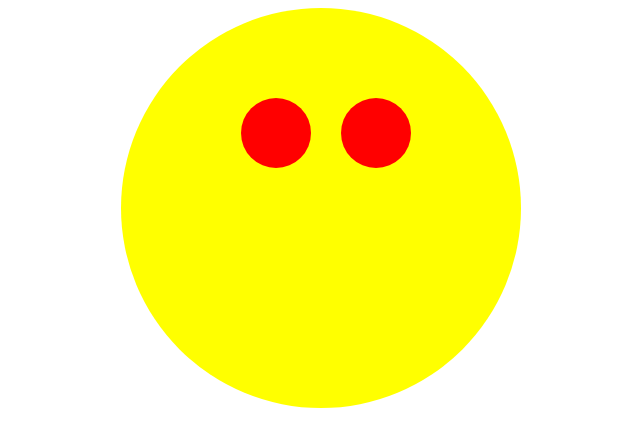
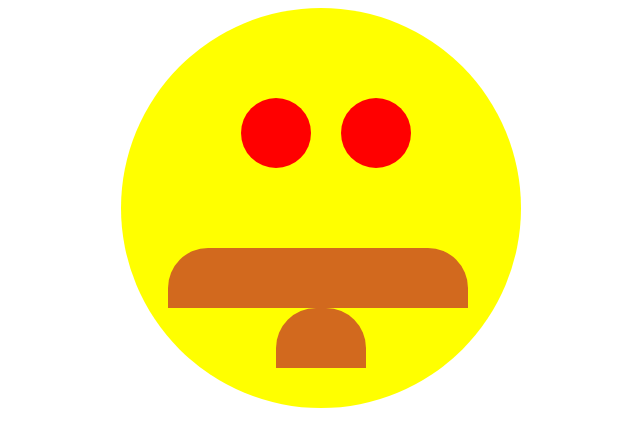
Before and after one commit to Afnan9565/Smiley, a plain HTML site: page index.html in a window 1280 px wide. Shown: the whole page, without its empty margins (319-959 px from the left). Drawn offline with Linux system fonts and the light colour scheme.

Commit message:
Mustache part completed

```diff
--- a/index.html
+++ b/index.html
@@ -14,6 +14,8 @@
                 <div class="eyes second"></div>
             </div>
             <div class="mouth">
+            </div>
+            <div class="lips">
 
             </div>
         </div>
--- a/style.css
+++ b/style.css
@@ -32,3 +32,23 @@ body{
 .second{
     margin-left: 15px;
 }
+.mouth{
+    width: 300px;
+    height: 60px;
+    background-color: chocolate;
+    position: relative;
+    top: 170px;
+    left: 47px;
+    border-top-left-radius: 40px;
+    border-top-right-radius: 40px;
+}
+.lips{
+    width: 90px;
+    height: 60px;
+    background-color: chocolate;
+    position: relative;
+    top: 170px;
+    margin: auto;
+    border-top-left-radius: 40px;
+    border-top-right-radius: 40px;
+}
```
